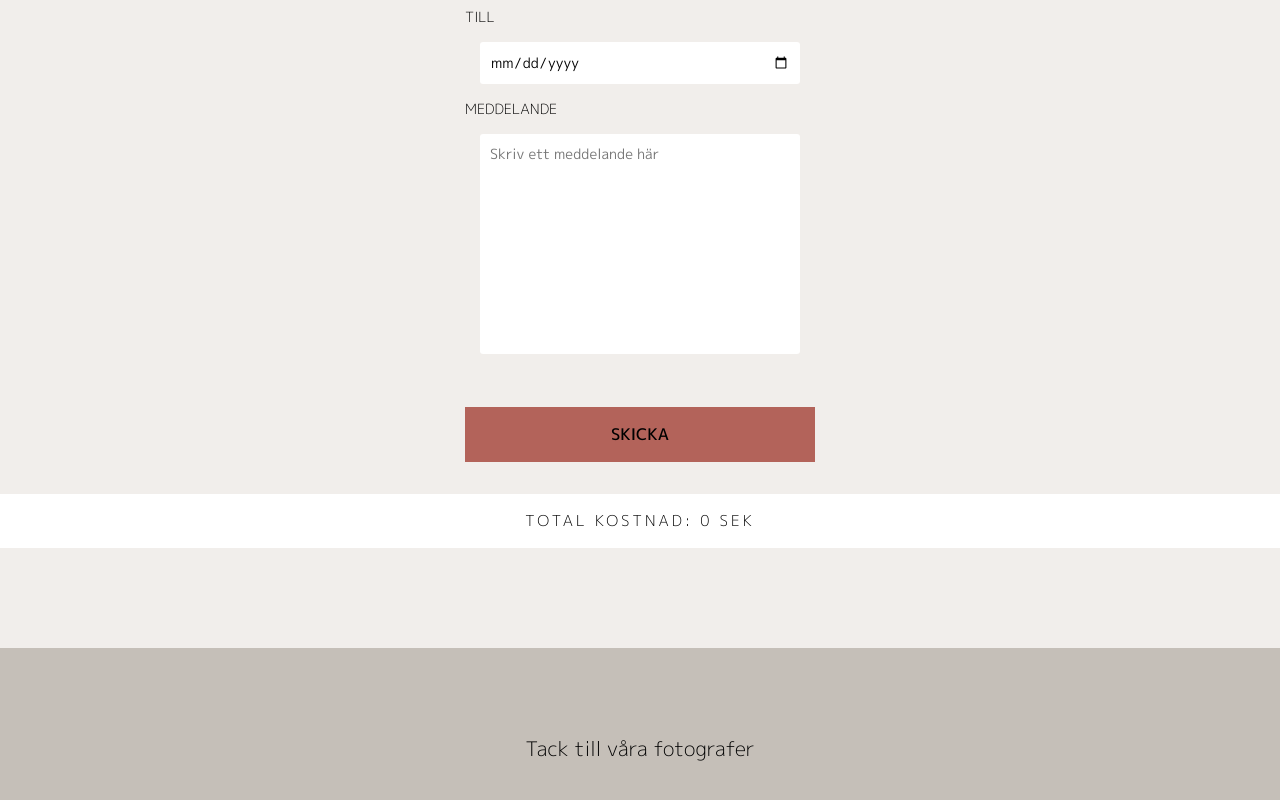
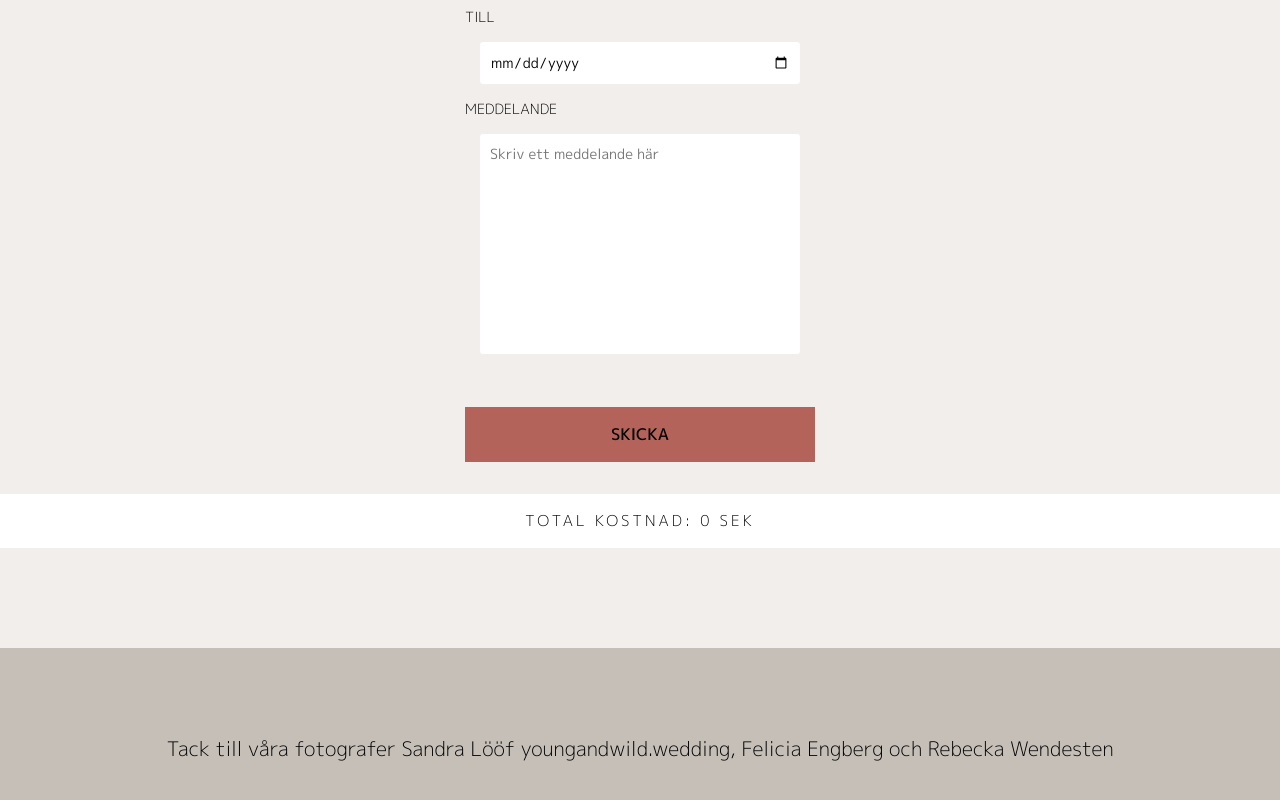
Before and after one commit to mathildakarlsson/final-project, a React (Create React App) app: page /wishlist in a window 1280 px wide. Shown: the part 664-1464 px from the top of the page. Built offline with nearby package versions, Linux system fonts and the light colour scheme.

Commit message:
names in footer photographers

```diff
--- a/src/components/Footer.js
+++ b/src/components/Footer.js
@@ -4,7 +4,7 @@ import styled from 'styled-components';
 const Footer = () => {
     return (
         <Container>
-            <Header>Tack till våra fotografer</Header>
+            <Header>Tack till våra fotografer Sandra Lööf youngandwild.wedding, Felicia Engberg och Rebecka Wendesten</Header>
         </Container>
     )
 };
```
